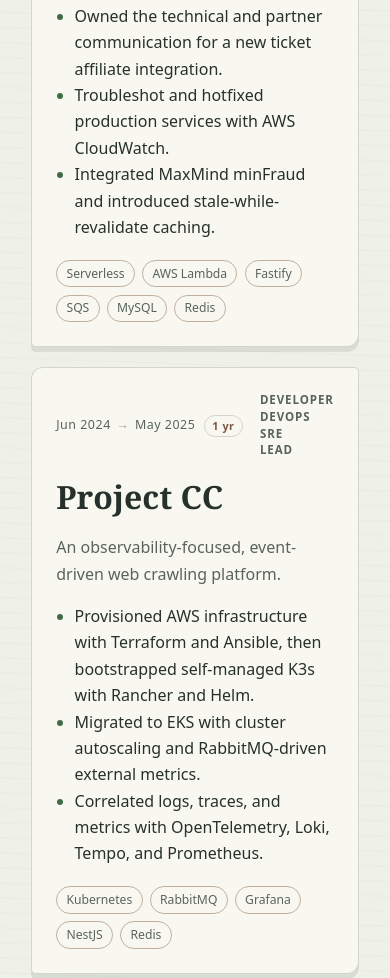
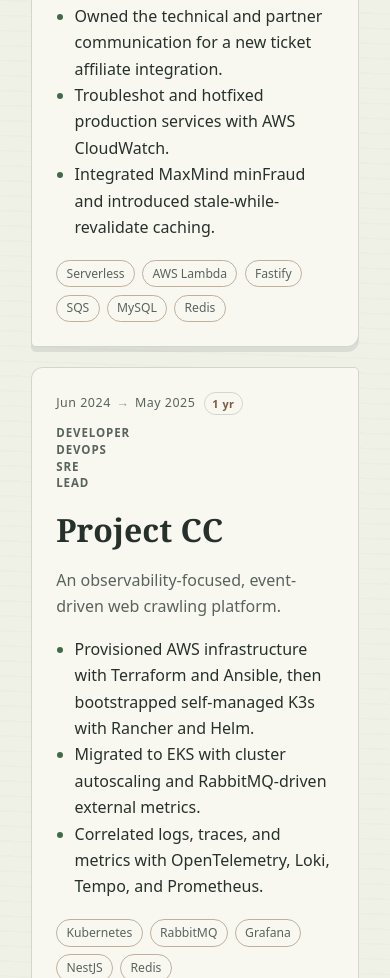
Before and after one commit to wermarter/wermarter.github.io, an Astro site: page / in a window 390 px wide. Shown: the part 4125-5103 px from the top of the page. Built offline with nearby package versions, Linux system fonts and the light colour scheme; Astro itself is replaced by a stand-in of ours; a web font is replaced by a local one.

```diff
--- a/src/styles/global.css
+++ b/src/styles/global.css
@@ -159,7 +159,7 @@
 .project-card__arrow { color: var(--bark-soft); }
 .project-card__present { color: var(--leaf); font-weight: 750; }
 .project-card__duration { margin-left: .2rem; padding: .08rem .45rem; border: 1px solid var(--line); border-radius: 999px; color: var(--bark); font-size: .68rem; font-weight: 750; white-space: nowrap; }
-.project-card__roles { display: grid; justify-items: end; max-width: 24ch; margin: 0 0 0 auto; padding: 0; font-size: .72rem; font-weight: 750; letter-spacing: .08em; line-height: 1.45; list-style: none; text-align: right; text-transform: uppercase; }
+.project-card__roles { display: grid; flex: 1 1 0; justify-items: end; min-width: 0; max-width: 24ch; margin: 0 0 0 auto; padding: 0; font-size: .72rem; font-weight: 750; letter-spacing: .08em; line-height: 1.45; list-style: none; text-align: right; text-transform: uppercase; }
 .project-card__roles li { max-width: 100%; overflow-wrap: anywhere; }
 .project-card h3 { margin: 1rem 0 .5rem; font: 600 2rem var(--display); }
 .project-card > p { color: var(--ink-soft); }
@@ -347,7 +347,7 @@
   .role__present { font-size: 1.2rem; }
   .role__duration { margin: 0 0 0 .3rem; }
   .role { grid-row: 2; grid-column: 2; margin-top: 1.1rem; }
-  .project-card__roles { justify-items: start; max-width: none; margin-left: 0; text-align: left; }
+  .project-card__roles { flex-basis: 100%; justify-items: start; max-width: none; margin-left: 0; text-align: left; }
   .contact-note, .site-footer { grid-template-columns: 1fr; display: grid; }
   .contact-note .hand-note { justify-self: start; }
   .site-footer div { flex-wrap: wrap; }
```
